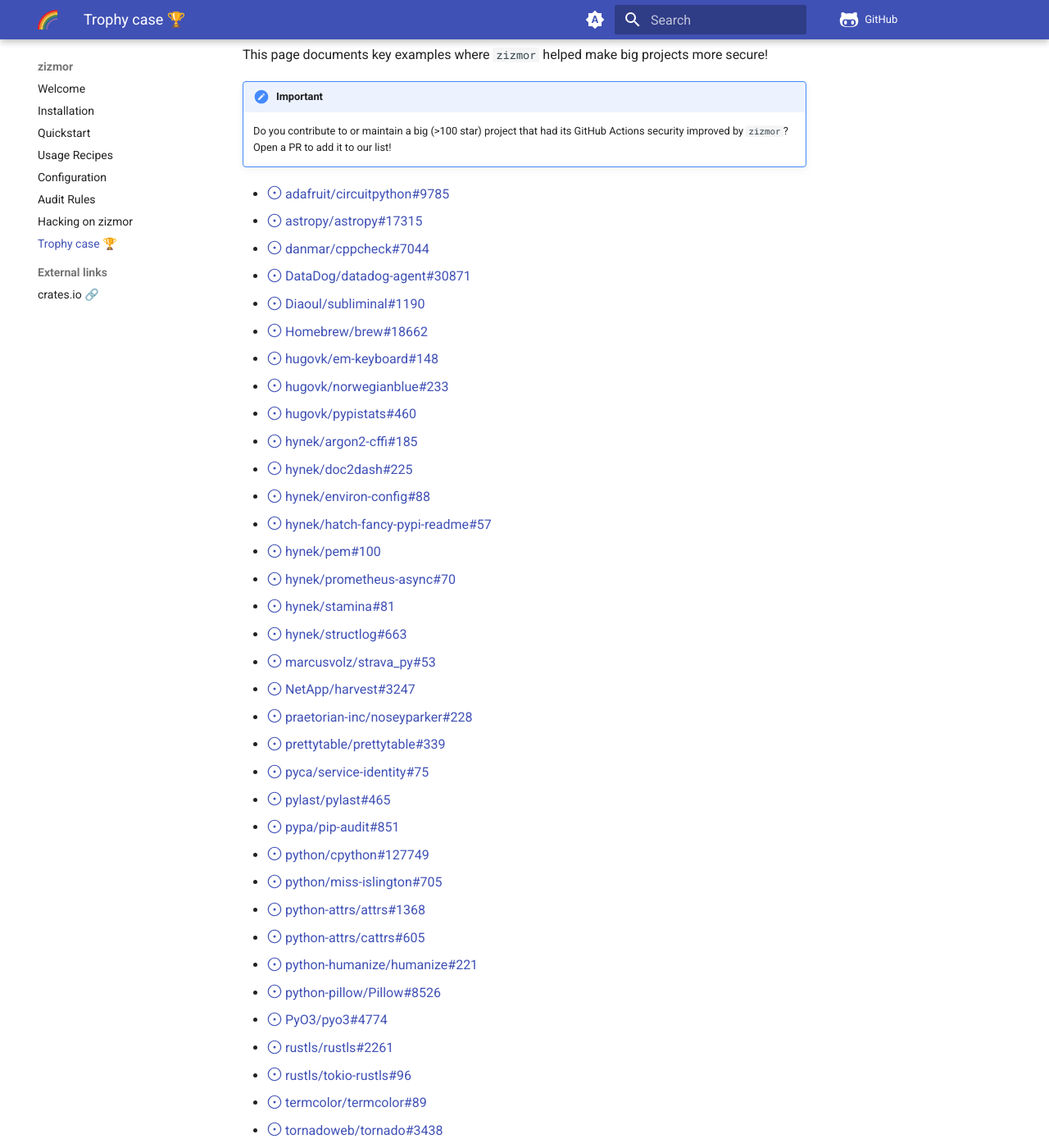
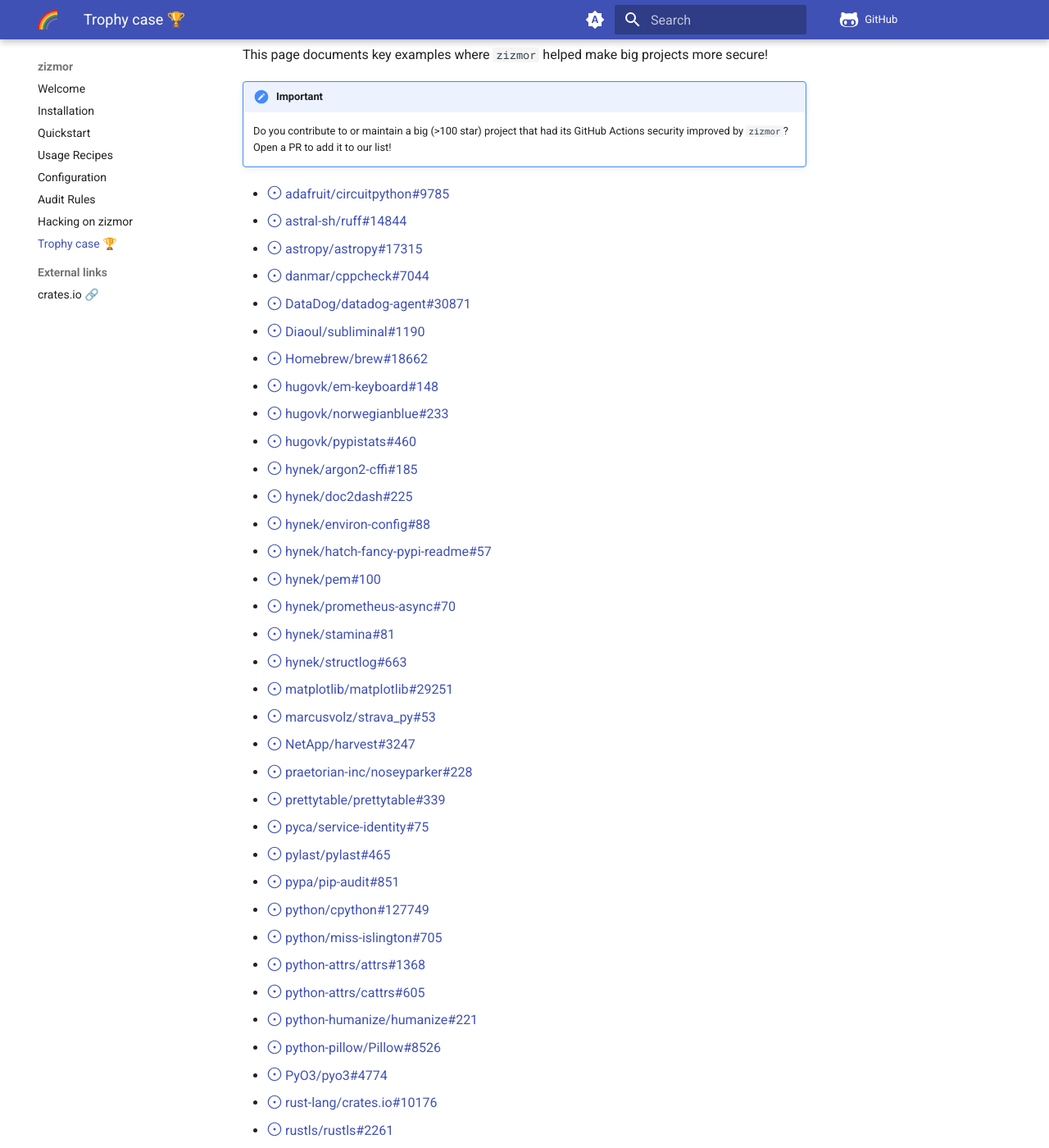
Before and after one commit to zizmorcore/zizmor, an MkDocs documentation site: the page built from docs/trophy-case.md, in a window 1280 px wide and 1400 px high, scrolled down 193 px. Shown: the whole window at 82% size. Built offline with MkDocs 1.6.1 and Material for MkDocs 9.7.7, drawn with Linux system fonts in a browser that asks for light colours; comment, search, counter and statistics services are not loaded.

Commit message:
docs: record more users of zizmor (#273)

```diff
--- a/docs/trophy-case.md
+++ b/docs/trophy-case.md
@@ -12,6 +12,7 @@
     Actions security improved by `zizmor`? Open a PR to add it to our list!
 
 * adafruit/circuitpython#9785
+* astral-sh/ruff#14844
 * astropy/astropy#17315
 * danmar/cppcheck#7044
 * DataDog/datadog-agent#30871
@@ -28,6 +29,7 @@
 * hynek/prometheus-async#70
 * hynek/stamina#81
 * hynek/structlog#663
+* matplotlib/matplotlib#29251
 * marcusvolz/strava_py#53
 * NetApp/harvest#3247
 * praetorian-inc/noseyparker#228
@@ -42,6 +44,7 @@
 * python-humanize/humanize#221
 * python-pillow/Pillow#8526
 * PyO3/pyo3#4774
+* rust-lang/crates.io#10176
 * rustls/rustls#2261
 * rustls/tokio-rustls#96
 * termcolor/termcolor#89
```
